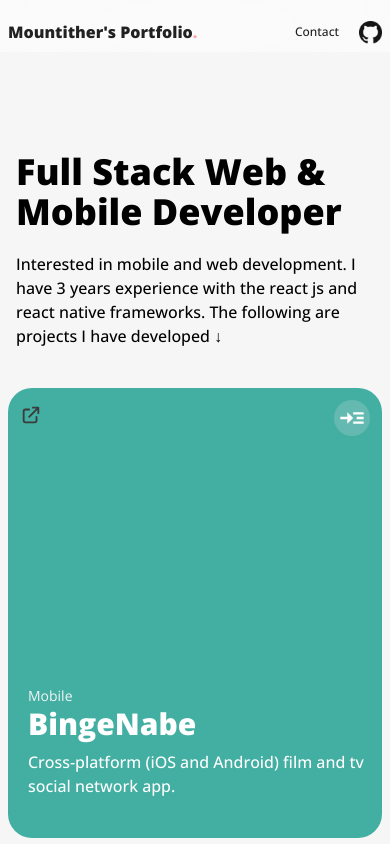
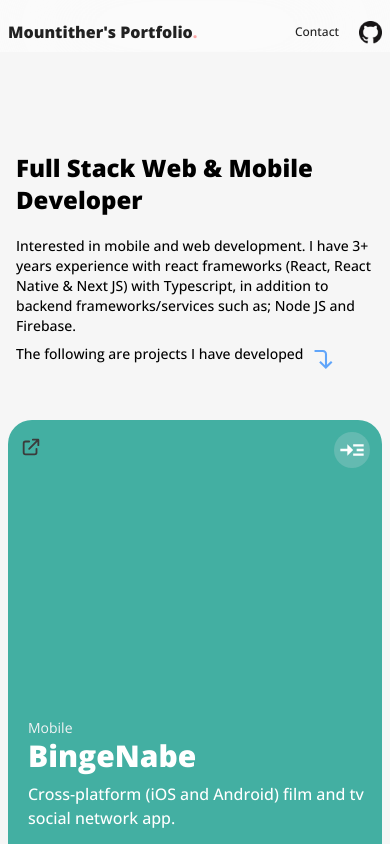
Before and after one commit to mountither/my-portfolio, a React (Vite) app: page / in a window 390 px wide. Shown: the top 844 px of the page. Built offline with nearby package versions, Linux system fonts and the light colour scheme.

Commit message:
adds more desc

```diff
--- a/src/App.tsx
+++ b/src/App.tsx
@@ -3,6 +3,7 @@ import ProjectCard from "./common/components/ProjectCard";
 import { projectData } from "./common/fixtures/ProjectData";
 import Container from "./common/layout/Container";
 import { chance } from "./common/utils/MockData";
+import { CgCornerRightDown } from "react-icons/cg";
 
 function App() {
   return (
@@ -10,15 +11,26 @@ function App() {
       <Header />
       <Container containerStyles="text-black">
         <div className="px-2">
-          <h1 className="text-4xl mb-1">
-            <span className="font-bold">Full Stack Web & Mobile Developer </span>
+          <h1 className="text-2xl sm:text-4xl mb-1">
+            <span className="font-bold">
+              Full Stack Web & Mobile Developer{" "}
+            </span>
           </h1>
-          <p className="text-base font-medium mt-5">
-            Interested in mobile and web development. I have 3 years experience with the react js and react native frameworks. The following are projects I have developed ↓
+          <p className="text-sm sm:text-base font-medium mt-5">
+            Interested in mobile and web development. I have 3+ years experience
+            with react frameworks (React, React Native & Next JS) with
+            Typescript, in addition to backend frameworks/services such as; Node JS and
+            Firebase.
+            <div className="flex flex-row items-end flex-wrap mt-2">
+              <p className="pb-2">
+                The following are projects I have developed
+              </p>
+              <CgCornerRightDown size={25} className="text-blue-400 ml-2" />
+            </div>
           </p>
         </div>
 
-        <div className="relative flex sm:gap-5 gap-10 justify-around flex-col sm:flex-row flex-wrap mt-10">
+        <div className="relative flex sm:gap-5 gap-10 justify-around flex-col sm:flex-row flex-wrap mt-12">
           {projectData.map((data) => (
             <ProjectCard
               key={data.title}
--- a/src/common/fixtures/ProjectData.ts
+++ b/src/common/fixtures/ProjectData.ts
@@ -70,11 +70,15 @@ export const projectData: ProjectData[] = [
           title: "State Management (Redux + Redux toolkit + Persist)",
           desc: "Redux is used to manage and store shareable state where necessary.",
         },
+        {
+          title: "Comment section",
+          desc: "A comment section is implemented for 'topics' and 'watchlists'. The 'chat-like' comment section leverages firestore's database listeners with a custom implementation of bidirectional on-scroll pagination.",
+        },
       ],
       Backend: [
         {
           title: "BaaS (Firebase)",
-          desc: "'Quick setup' backend solution. Services utilised: Authentication (inc. 3rd party registration), Database/Storage, Cloud functions, Push notification capability and Beta builds distribution.",
+          desc: "Backend solution. Services utilised: Authentication (inc. 3rd party registration), Database/Storage, Cloud functions, Push notification capability and Beta builds distribution.",
         },
         {
           title: "Email Delivery (SendGrid)",
@@ -92,7 +96,13 @@ export const projectData: ProjectData[] = [
         },
         {
           title: "CodePush",
-          desc: "Used to deploy updates to the app without rebuilding and redeploying to the App Store or Play Store. This tool is very useful in addressing bugs and small features in timely manner without the hassle of application reviews and build times.",
+          desc: "Used to deploy updates to the current app version without rebuilding/redeploying to the App Store or Play Store. This tool is very useful in addressing bugs and small features in a timely manner without the hassle of application reviews and build times.",
+        },
+      ],
+      Other: [
+        {
+          title: "Companion website (Next JS)",
+          desc: "Promotes the app and provides links to the app store and play store. Documents such as Terms of use and Privacy policy are stored via Markdown. In addition, a support form is used to allow users to send questions (easily setup with Next JS's API routes).",
         },
       ],
     },
@@ -183,6 +193,13 @@ export const projectData: ProjectData[] = [
           desc: "Website is hosted on Vercel. Github actions used to manage versioning, releases and deployments on push to main branch.",
         },
       ],
+      Other: [
+        {
+          title: "Admin Portal (Svelte)",
+          desc: "A 'serverless' (invokes cloud functions) website that allows admin to create managers accounts for main site using the Svelte frontend framework.",
+          links:[{type:"source-code", url:"https://github.com/mountither/cbh-admin-portal"}]
+        },
+      ],
     },
   },
   {
@@ -222,7 +239,7 @@ export const projectData: ProjectData[] = [
     },
   },
   {
-    title: "Untitled website (Film/TV discovery + organiser)",
+    title: "Film/TV discovery + organiser",
     desc: "Browse through a large collection of film/tv catalogue. Users are able to create an account to review/rate and add entries in their watchlists.",
     link: "https://filmtv-idd.de/",
     bgColour: "bg-[#20c997]",
@@ -266,7 +283,7 @@ export const projectData: ProjectData[] = [
       DevOps: [
         {
           title: "Hosting (Netlify)",
-          desc: "A suitable hosting solution for static and serverless (in this case) websites.",
+          desc: "A suitable hosting solution for static and 'serverless' (in this case) websites.",
         },
       ],
     },
```
